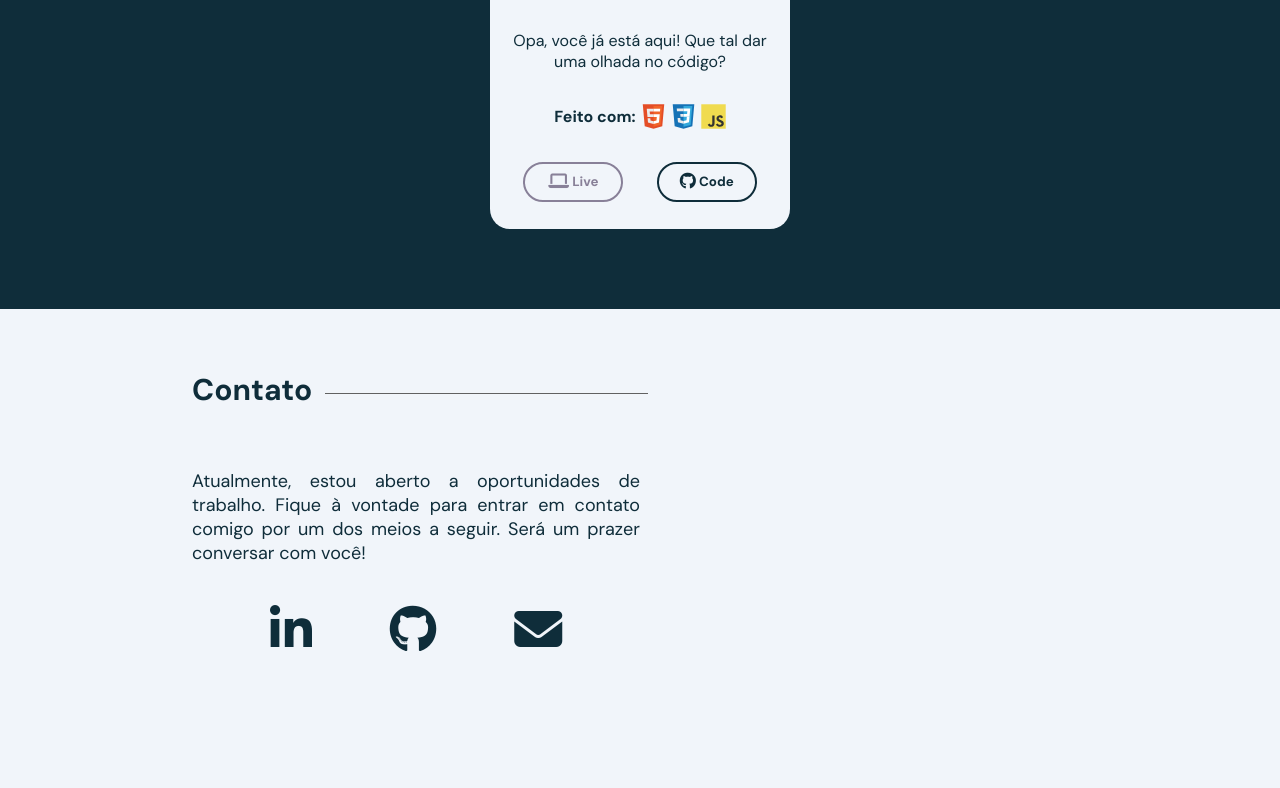
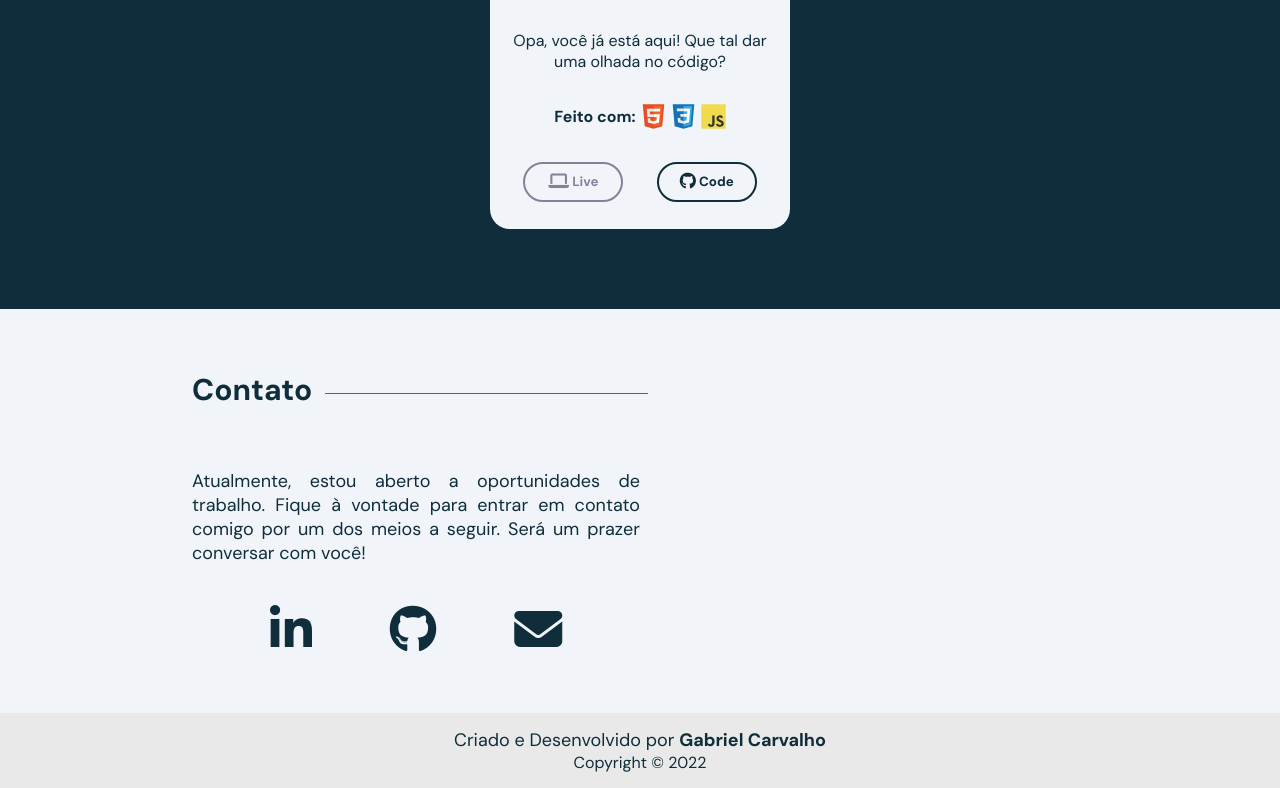
Before and after one commit to gabrielcarvalhoc/portfolio, a plain HTML site: page index.html in a window 1280 px wide. Shown: the part 5151-5939 px from the top of the page. Before the commit the page ends 5844 px from the top, so only its background shows below. Drawn offline with nearby package versions, Linux system fonts and the light colour scheme.

Commit message:
Add footer

```diff
--- a/css/style.css
+++ b/css/style.css
@@ -344,7 +344,7 @@ body {
     width: 35vw;
     display: flex;
     justify-content: space-evenly;
-    padding-bottom: 40px;
+    padding-bottom: 60px;
 }
 
 .contact-icons a {
@@ -354,6 +354,25 @@ body {
 
 .contact-icons a:hover {
     color: var(--lilac);
+}
+
+/* Footer */
+
+footer {
+    background-color: var(--light-gray);
+    display: flex;
+    flex-direction: column;
+    justify-content: center;
+    align-items: center;
+    padding: 15px 0;
+}
+
+footer p:nth-child(1) {
+    font-size: 18px;
+}
+
+footer p:nth-child(1) span {
+    font-weight: 700;
 }
 
 /* Scroll animation */
--- a/index.html
+++ b/index.html
@@ -352,6 +352,7 @@
 
             <section id="contact">
                 <h2>Contato</h2>
+                <div class="reveal fade-left">
                     <p class="contact-text">Atualmente, estou aberto a oportunidades de trabalho. Fique à vontade para entrar em contato comigo por um dos meios a seguir. Será um prazer conversar com você!</p>
                     <div class="contact-icons">
                         <a href="https://www.linkedin.com/in/gabrielcarvalhoc/" target="_blank">
@@ -364,8 +365,14 @@
                             <i class="fa fa-solid fa-envelope fa-3x"></i>
                         </a>
                     </div>
+                </div>
             </section>
         </main>
+
+        <footer>
+            <p>Criado e Desenvolvido por <span>Gabriel Carvalho</span></p>
+            <p>Copyright © 2022</p>
+        </footer>
 
     <script src="https://cdn.jsdelivr.net/npm/typed.js@2.0.12"></script>
 
```
Lines whose indentation alone changed are shown as unchanged.
